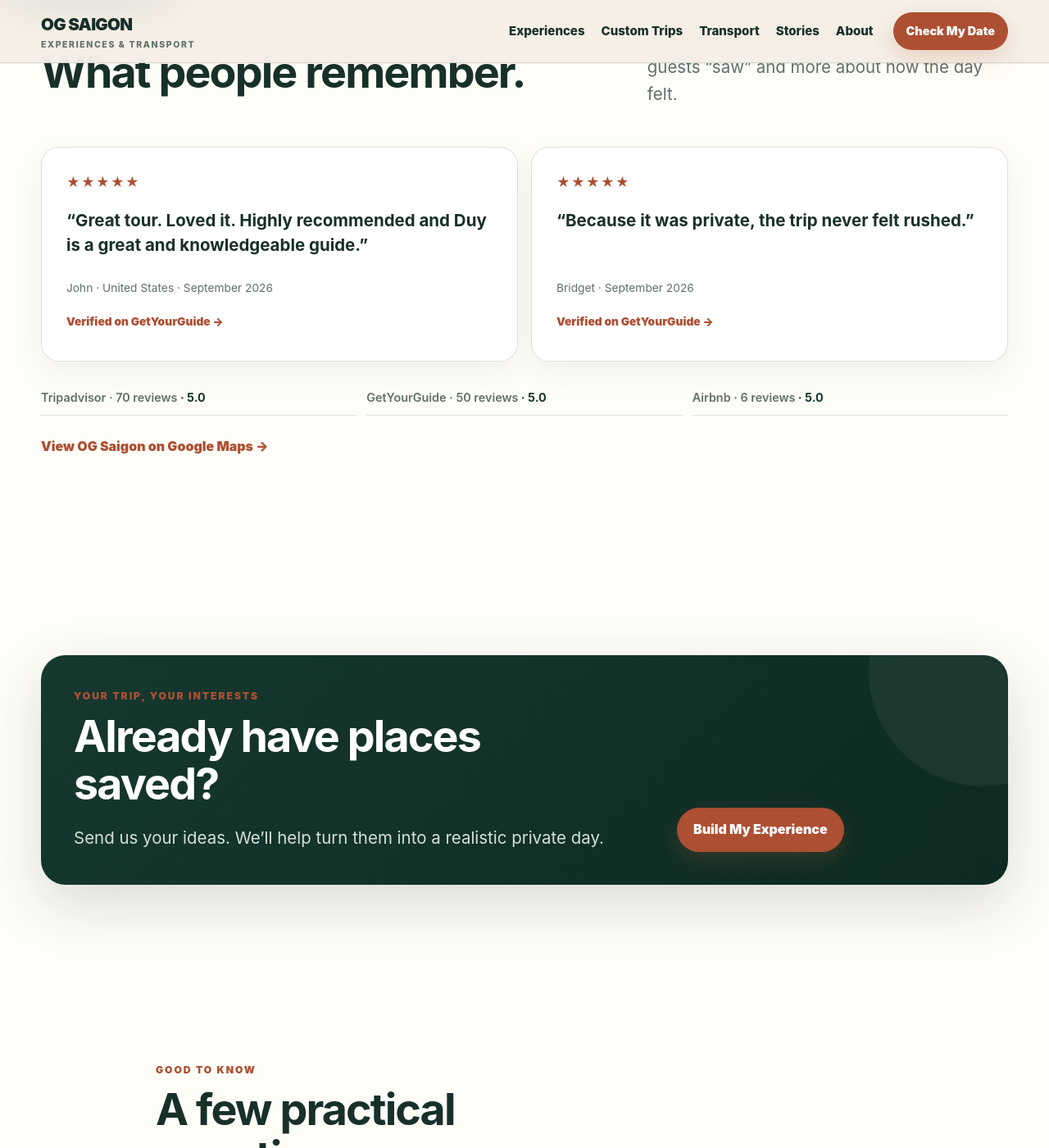
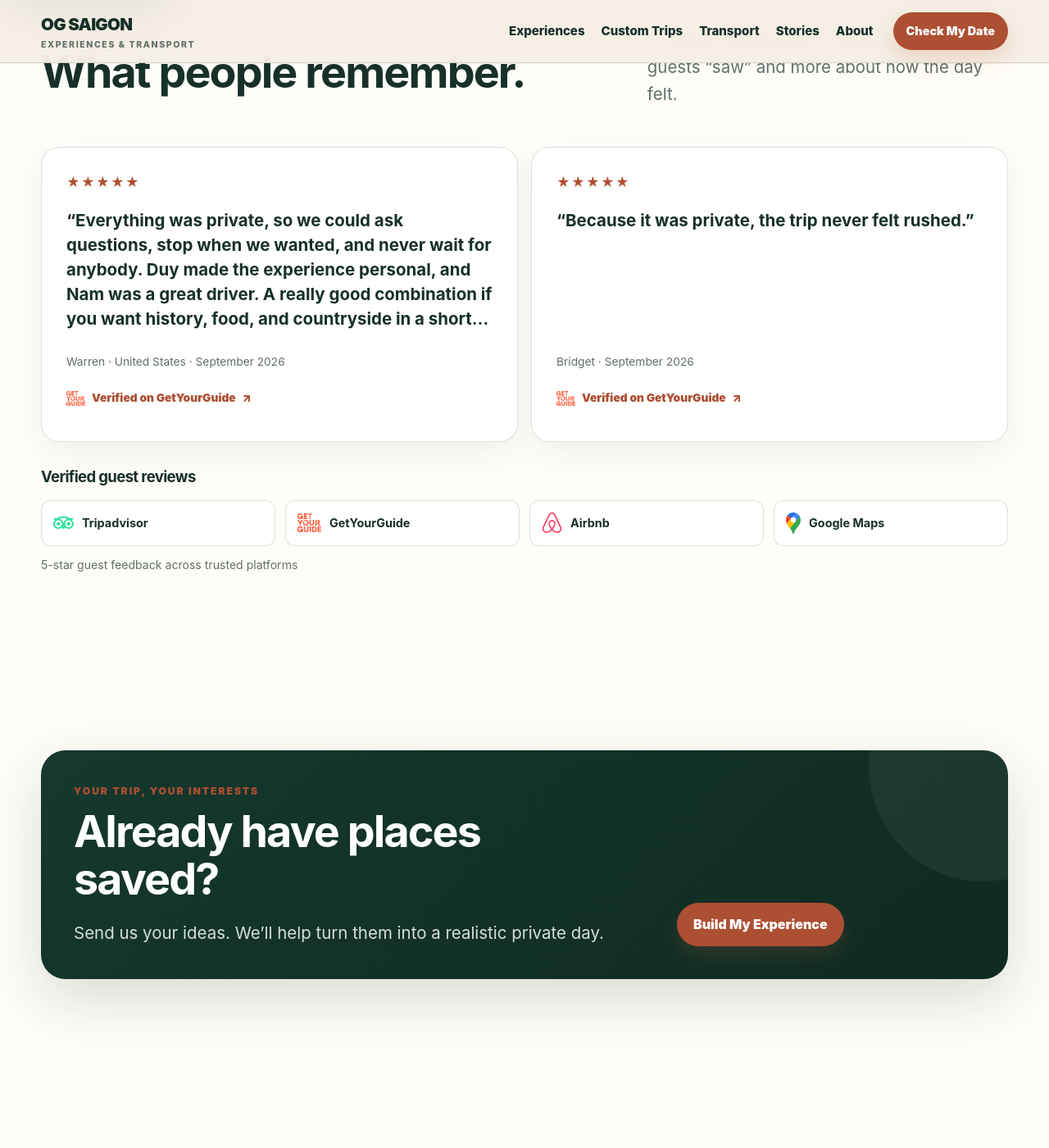
Before and after one commit to DSG2025/DSG2025.github.io, a Jekyll site: the page built from index.html, in a window 1280 px wide and 1400 px high, scrolled down 3528 px. Shown: the whole window at 82% size. Built offline with Jekyll 4.4.1, drawn with Linux system fonts in a browser that asks for light colours.

Commit message:
Homepage: verified guest reviews V1 (#9)
* Reviews V1: featured guest stories and platform trust row

* Reviews V1: responsive cards and official logo styling

```diff
--- a/assets/css/home-v2.css
+++ b/assets/css/home-v2.css
@@ -856,3 +856,99 @@ body.home-v2 .booking-steps span { margin-right: 8px; color: #efb18e; font-weigh
   body.home-v2 .booking-steps { grid-template-columns: 1fr; gap: 12px; }
   body.home-v2.home-intro-active .wa-float { visibility: hidden; pointer-events: none; }
 }
+
+/* Reviews V1: verified personal experiences and official platform logos. */
+body.home-v2 .testimonial-quote--featured {
+  display: -webkit-box;
+  -webkit-box-orient: vertical;
+  -webkit-line-clamp: 5;
+  line-clamp: 5;
+  overflow: hidden;
+}
+
+body.home-v2 .testimonial-source {
+  display: inline-flex;
+  align-items: center;
+  align-self: flex-start;
+  gap: 8px;
+  min-height: 44px;
+  line-height: 1.4;
+}
+
+body.home-v2 .testimonial-source img,
+body.home-v2 .review-platform-proof img {
+  display: block;
+  flex: none;
+  object-fit: contain;
+}
+
+body.home-v2 .reviews-proof {
+  margin-top: 30px;
+}
+
+body.home-v2 .reviews-proof h3 {
+  margin: 0;
+  color: var(--ink);
+  font-size: 1.16rem;
+  line-height: 1.35;
+}
+
+body.home-v2 .reviews-proof .review-platform-row {
+  grid-template-columns: repeat(4, minmax(0, 1fr));
+  gap: 12px;
+  margin-top: 16px;
+}
+
+body.home-v2 .reviews-proof .review-platform-proof {
+  display: flex;
+  flex-wrap: nowrap;
+  align-items: center;
+  gap: 10px;
+  min-width: 0;
+  min-height: 56px;
+  padding: 12px 14px;
+  border: 1px solid var(--line);
+  border-radius: 12px;
+  background: #fff;
+  text-decoration: none;
+  color: var(--ink);
+  font-size: 0.9rem;
+  font-weight: 700;
+}
+
+body.home-v2 .reviews-proof .review-platform-proof:hover {
+  border-color: var(--rust);
+}
+
+body.home-v2 .reviews-proof .review-platform-proof:focus-visible {
+  outline: 3px solid var(--rust);
+  outline-offset: 3px;
+}
+
+body.home-v2 .reviews-proof .review-platform-proof span {
+  min-width: 0;
+  overflow-wrap: anywhere;
+}
+
+body.home-v2 .reviews-proof-note {
+  margin: 12px 0 0;
+  color: var(--muted);
+  font-size: 0.88rem;
+  line-height: 1.5;
+}
+
+@media (max-width: 720px) {
+  body.home-v2 .testimonial-quote--featured {
+    -webkit-line-clamp: 6;
+    line-clamp: 6;
+  }
+
+  body.home-v2 .reviews-proof .review-platform-row {
+    grid-template-columns: repeat(2, minmax(0, 1fr));
+  }
+
+  body.home-v2 .reviews-proof .review-platform-proof {
+    padding: 12px;
+    font-size: 0.85rem;
+  }
+}
--- a/index.html
+++ b/index.html
@@ -223,18 +223,27 @@ footer_variant: home
 <div class="testimonial-grid">
 <article class="testimonial-card">
 <div aria-label="5 out of 5 stars" class="testimonial-stars">★★★★★</div>
-<blockquote class="testimonial-quote">“Great tour. Loved it. Highly recommended and Duy is a great and knowledgeable guide.”</blockquote>
-<p class="testimonial-meta">John · United States · September 2026</p>
-<a class="testimonial-source text-link" data-platform-link="getyourguide" href="https://www.getyourguide.com/og-saigon-experience--transport-s695288/" rel="noopener" target="_blank">Verified on GetYourGuide →</a>
+<blockquote class="testimonial-quote testimonial-quote--featured">“Everything was private, so we could ask questions, stop when we wanted, and never wait for anybody. Duy made the experience personal, and Nam was a great driver. A really good combination if you want history, food, and countryside in a short visit.”</blockquote>
+<p class="testimonial-meta">Warren · United States · September 2026</p>
+<a class="testimonial-source text-link" data-platform-link="getyourguide" href="https://www.getyourguide.com/og-saigon-experience--transport-s695288/" rel="noopener noreferrer" target="_blank"><img src="/assets/images/review-platforms/getyourguide.svg" alt="" aria-hidden="true" width="23" height="19" loading="lazy">Verified on GetYourGuide <span aria-hidden="true">↗</span></a>
 </article>
 <article class="testimonial-card">
 <div aria-label="5 out of 5 stars" class="testimonial-stars">★★★★★</div>
 <blockquote class="testimonial-quote">“Because it was private, the trip never felt rushed.”</blockquote>
 <p class="testimonial-meta">Bridget · September 2026</p>
-<a class="testimonial-source text-link" data-platform-link="getyourguide" href="https://www.getyourguide.com/og-saigon-experience--transport-s695288/" rel="noopener" target="_blank">Verified on GetYourGuide →</a>
+<a class="testimonial-source text-link" data-platform-link="getyourguide" href="https://www.getyourguide.com/og-saigon-experience--transport-s695288/" rel="noopener noreferrer" target="_blank"><img src="/assets/images/review-platforms/getyourguide.svg" alt="" aria-hidden="true" width="23" height="19" loading="lazy">Verified on GetYourGuide <span aria-hidden="true">↗</span></a>
 </article>
-</div><div aria-label="OG Saigon review platforms" class="review-platform-row"><a class="review-platform-proof" data-platform-link="tripadvisor" data-review-aria-action="Read OG Saigon reviews on" data-review-platform="tripadvisor" href="https://www.tripadvisor.com/Attraction_Review-g293925-d34420172-Reviews-OG_Saigon_Experience_Transport-Ho_Chi_Minh_City.html" rel="noopener" target="_blank"><span class="review-platform-summary">Tripadvisor · <span data-review-count="">Read reviews</span><strong data-review-rating=""></strong></span></a><a class="review-platform-proof" data-platform-link="getyourguide" data-review-aria-action="Read OG Saigon reviews on" data-review-platform="getyourguide" href="https://www.getyourguide.com/og-saigon-experience--transport-s695288/" rel="noopener" target="_blank"><span class="review-platform-summary">GetYourGuide · <span data-review-count="">Read reviews</span><strong data-review-rating=""></strong></span></a><a class="review-platform-proof" data-platform-link="airbnb" data-review-aria-action="Read OG Saigon reviews on" data-review-platform="airbnb" href="https://www.airbnb.com/experiences/7046435" rel="noopener" target="_blank"><span class="review-platform-summary">Airbnb · <span data-review-count="">Read reviews</span><strong data-review-rating=""></strong></span></a></div>
-<p><a class="text-link" href="https://maps.app.goo.gl/WbifDsGKfHmSeFuR7" rel="noopener" target="_blank">View OG Saigon on Google Maps →</a></p>
+</div>
+<div class="reviews-proof" aria-labelledby="reviews-proof-title">
+<h3 id="reviews-proof-title">Verified guest reviews</h3>
+<div aria-label="OG Saigon review platforms" class="review-platform-row">
+<a class="review-platform-proof" data-platform-link="tripadvisor" href="https://www.tripadvisor.com/Attraction_Review-g293925-d34420172-Reviews-OG_Saigon_Experience_Transport-Ho_Chi_Minh_City.html" rel="noopener noreferrer" target="_blank" aria-label="Read OG Saigon reviews on Tripadvisor (opens in a new tab)"><img src="/assets/images/review-platforms/tripadvisor.svg" alt="" aria-hidden="true" width="25" height="25" loading="lazy"><span>Tripadvisor</span></a>
+<a class="review-platform-proof" data-platform-link="getyourguide" href="https://www.getyourguide.com/og-saigon-experience--transport-s695288/" rel="noopener noreferrer" target="_blank" aria-label="Read OG Saigon reviews on GetYourGuide (opens in a new tab)"><img src="/assets/images/review-platforms/getyourguide.svg" alt="" aria-hidden="true" width="29" height="23" loading="lazy"><span>GetYourGuide</span></a>
+<a class="review-platform-proof" data-platform-link="airbnb" href="https://www.airbnb.com/experiences/7046435" rel="noopener noreferrer" target="_blank" aria-label="Read OG Saigon reviews on Airbnb (opens in a new tab)"><img src="/assets/images/review-platforms/airbnb.svg" alt="" aria-hidden="true" width="25" height="25" loading="lazy"><span>Airbnb</span></a>
+<a class="review-platform-proof" href="https://maps.app.goo.gl/WbifDsGKfHmSeFuR7" rel="noopener noreferrer" target="_blank" aria-label="View OG Saigon on Google Maps (opens in a new tab)"><img src="/assets/images/review-platforms/googlemaps.svg" alt="" aria-hidden="true" width="18" height="26" loading="lazy"><span>Google Maps</span></a>
+</div>
+<p class="reviews-proof-note">5-star guest feedback across trusted platforms</p>
+</div>
 </div>
 </section>
 <!-- 06 BUILD YOUR OWN EXPERIENCE -->
```
